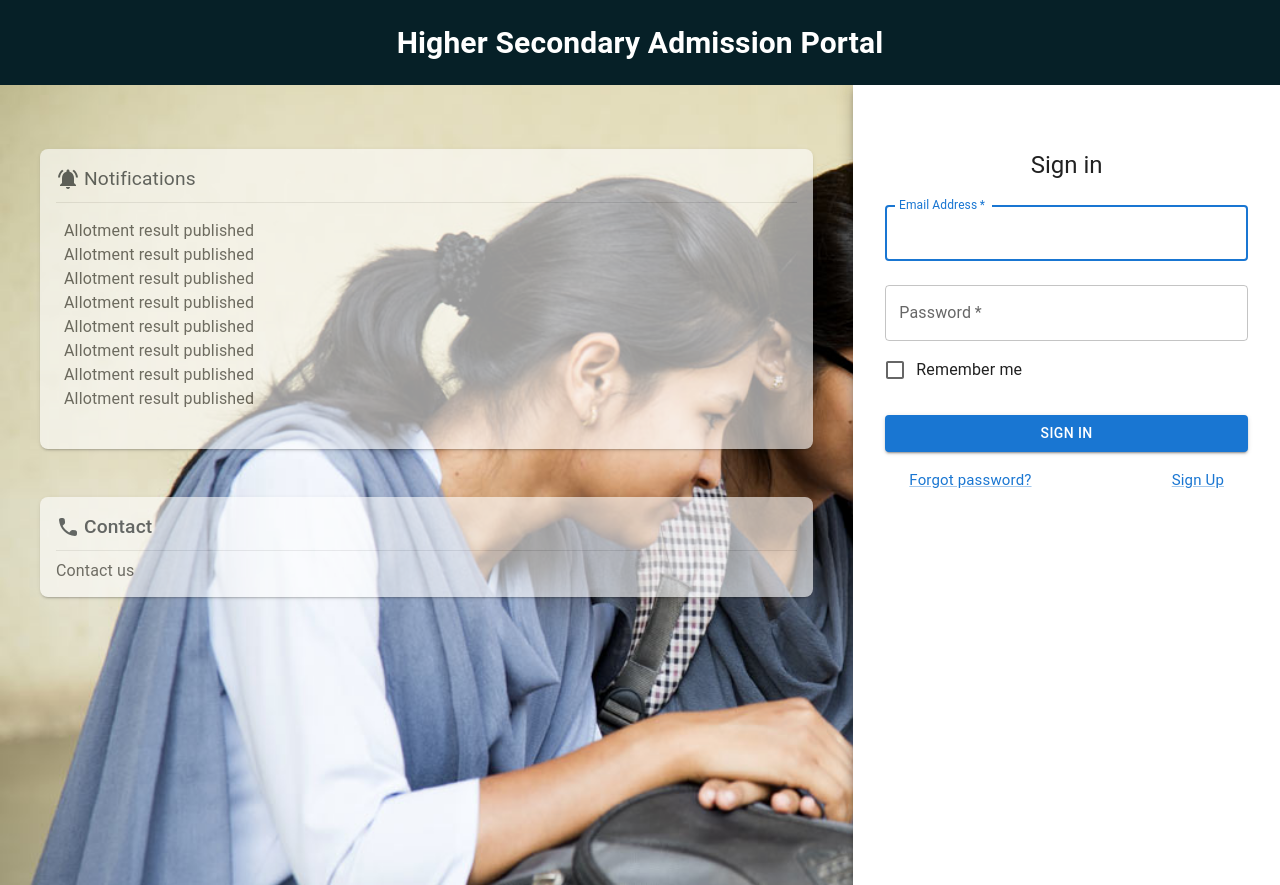
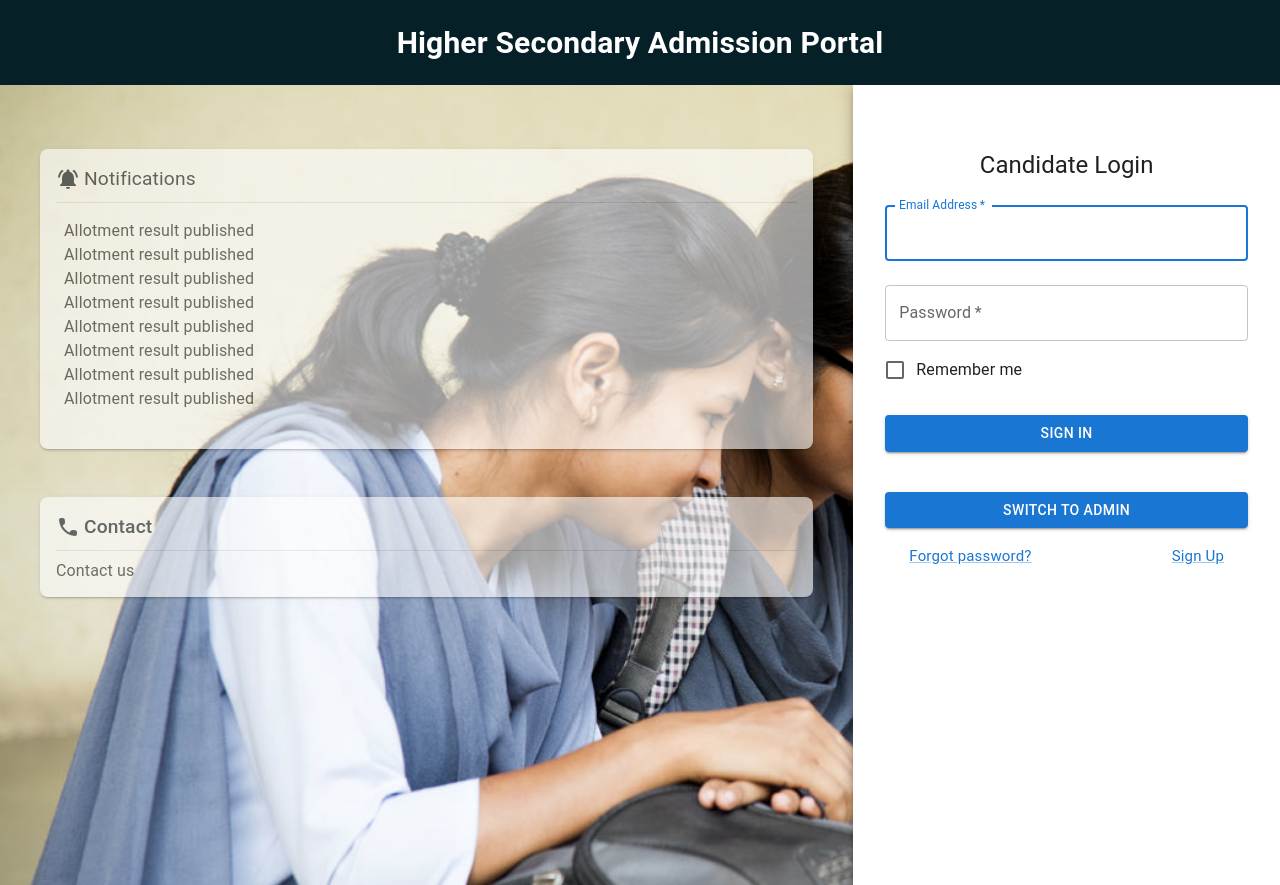
Before and after one commit to Rj777pain/AdmissionPortal_2.0, a React (Create React App) app: page / in a window 1280 px wide. Built offline with nearby package versions, Linux system fonts and the light colour scheme.

Commit message:
admin login

```diff
--- a/src/components/adminPanel/SchoolDetail.jsx
+++ b/src/components/adminPanel/SchoolDetail.jsx
@@ -40,7 +40,7 @@ function SchoolDetail() {
     <Box sx={{ display: 'flex', alignItems: 'center',justifyContent:'start', flexDirection: 'column' }}>
       <Box sx={{ textAlign: 'center', fontSize: '1.5rem', fontWeight: '600', marginTop: '30px', marginBottom: '20px' }}>School Details</Box>
 
-      <Box sx={{ display: 'flex', alignItems: 'center', justifyContent: 'space-between', flexDirection: 'row',width:'500px' }}>
+      {/* <Box sx={{ display: 'flex', alignItems: 'center', justifyContent: 'space-between', flexDirection: 'row',width:'500px' }}>
 
       <TextField
           margin="normal"
@@ -110,9 +110,9 @@ function SchoolDetail() {
         >
           Submit
         </Button>
-        </Box>
-          {table && <Box className={classes.text}>{school} {districts[district]}</Box>}
-        {table && <TableContainer component={Paper} sx={{ width: '800px' }}>
+        </Box> */}
+          <Box className={classes.text}>{school} {districts[district]}</Box>
+        <TableContainer component={Paper} sx={{ width: '800px' }}>
         <Table size="small" aria-label="a dense table">
           <TableHead>
             <TableRow>
@@ -138,7 +138,7 @@ function SchoolDetail() {
             ))}
           </TableBody>
         </Table>
-      </TableContainer>}
+      </TableContainer>
     </Box>
   )
 }
--- a/src/components/homeScreen/homeCenter/HomeCenter.jsx
+++ b/src/components/homeScreen/homeCenter/HomeCenter.jsx
@@ -26,7 +26,9 @@ export default function HomeCenter() {
     const [email, setEmail] = useState("");
     const [password, setPassword] = useState("");
     const navigate = useNavigate();
+    const [admin, setAdmin] = useState(false)
     const handleSubmit = (event) => {
+
         //  Axios.post("http://localhost:3001/login", {
         //    email: email,
         //    password: password,
@@ -39,7 +41,7 @@ export default function HomeCenter() {
             email: data.get('email'),
             password: data.get('password'),
         });
-        navigate('/profile')
+        admin?navigate('/admin/school'):navigate('/profile')
     };
 
     const [open, setOpen] = useState(false);
@@ -47,7 +49,9 @@ export default function HomeCenter() {
     const handleClickToOpen = () => {
         setOpen(true);
     };
-
+    const handleonClickAdmin = () => {
+        setAdmin(!admin);
+    };
     const handleToClose = () => {
         console.log("closing");
         setOpen(false);
@@ -79,7 +83,7 @@ export default function HomeCenter() {
                     >
 
                         <Typography component="h1" variant="h5">
-                            Sign in
+                            {admin?'Admin Login':'Candidate Login'}
                         </Typography>
                         <Box component="form" noValidate onSubmit={handleSubmit} sx={{ mt: 1 }}>
                             <TextField
@@ -118,6 +122,15 @@ export default function HomeCenter() {
                             >
                                 Sign In
                             </Button>
+                            <Button
+
+                                fullWidth
+                                variant="contained"
+                                onClick={handleonClickAdmin}
+                                sx={{ mt: 3, mb: 2 }}
+                            >
+                                Switch to { admin?'Candidate':'Admin'}
+                            </Button>
                             <Grid container paddingX={3}>
                                 <Grid item xs>
                                     <Link to="/admin/school" variant="body2" fontSize={15}>
```
